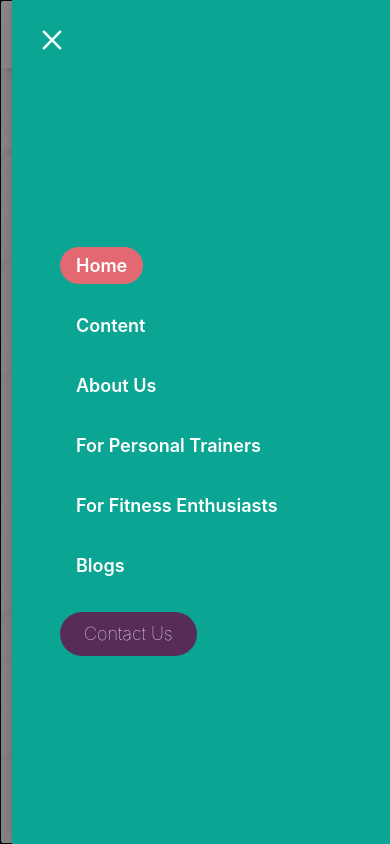
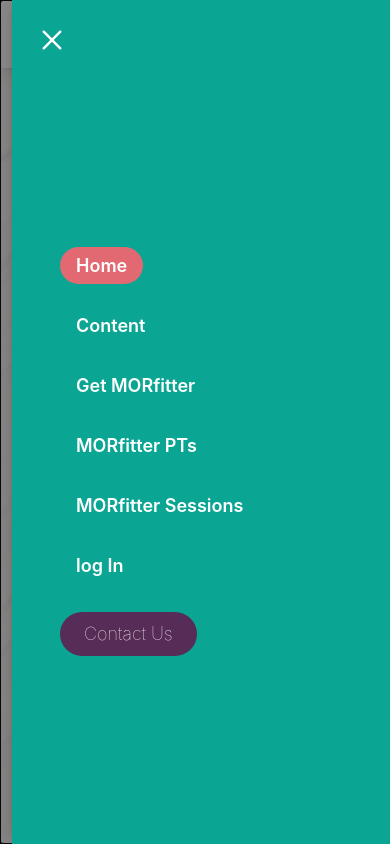
Before and after one commit to MDTanvirAhmedEmon/morfitter-frontend, a Next.js app: page / in a window 390 px wide. Both pictures are taken after a click on the icon 352 px from the left and 34 px from the top of the page. Shown: the top 844 px of the page. Built offline with nearby package versions, Linux system fonts and the light colour scheme.

Commit message:
fixed mobile navbar

```diff
--- a/src/app/(main-layout)/profile/page.js
+++ b/src/app/(main-layout)/profile/page.js
@@ -210,8 +210,8 @@ const Profile = () => {
                         </div>
                         <div className="user-details flex flex-col lg:flex-row lg:justify-between gap-5">
                             <div className="user">
-                                <div className="user-name text-4xl font-semibold capitalize">{user?.firstName} {user?.lastName}</div>
-                                <div className="mt-2 text-2xl">{user?.city}</div>
+                                <div className="user-name text-2xl md:text-4xl font-semibold capitalize">{user?.firstName} {user?.lastName}</div>
+                                <div className="mt-2 text-xl md:text-2xl">{user?.city}</div>
                             </div>
 
                             <div className="following-follower grid grid-cols-1 md:grid-cols-3 gap-5">
--- a/src/components/MainLayout/Home/HeroSection.js
+++ b/src/components/MainLayout/Home/HeroSection.js
@@ -38,14 +38,14 @@ const HeroSection = () => {
                             Achieve your goals with expert trainers and personalized plans,
                             anytime, anywhere.
                         </div>
-                        <div className=" flex items-center gap-6 md:gap-12">
+                        <div className=" flex items-center gap-4 md:gap-12">
                             <Link href={`auth/user-register`}>
-                                <button className="bookBtn text-lg font-medium leading-8 text-white bg-secondary hover:bg-greenColor py-2 md:py-3 px-5 md:px-8 rounded-full capitalize transition-all hover:">
+                                <button className="bookBtn text-md md:text-lg font-medium leading-8 text-white bg-secondary hover:bg-greenColor py-2 md:py-3 px-3 md:px-8 rounded-full capitalize transition-all hover:">
                                     Members Join Free
                                 </button>
                             </Link>
                             <Link href={`/auth/pt-register`}>
-                                <button className="bookBtn text-lg font-medium leading-8 text-white bg-primary hover:bg-greenColor py-2 md:py-3 px-5 md:px-8 rounded-full capitalize transition-all hover:">
+                                <button className="bookBtn text-md md:text-lg font-medium leading-8 text-white bg-primary hover:bg-greenColor py-2 md:py-3 px-3 md:px-8 rounded-full capitalize transition-all hover:">
                                     PTs Join Free
                                 </button>
                             </Link>
--- a/src/components/Shared/Footer.js
+++ b/src/components/Shared/Footer.js
@@ -28,7 +28,7 @@ const Footer = () => {
                             <div className="logo">
                                 <Link
                                     href="#"
-                                    className="text-[57.25px] font-extrabold leading-[55.46px] tracking-[-0.02em]"
+                                    className="text-[40px] md:text-[57.25px] font-extrabold leading-[55.46px] tracking-[-0.02em]"
                                 >
                                     Morfitter
                                 </Link>
--- a/src/components/Shared/MobileNavbar.js
+++ b/src/components/Shared/MobileNavbar.js
@@ -1,11 +1,27 @@
+import { logout } from '@/redux/features/auth/authSlice';
 import { ConfigProvider, Drawer } from 'antd';
+import Cookies from 'js-cookie';
 import Link from 'next/link';
-import { usePathname } from 'next/navigation';
+import { usePathname, useRouter } from 'next/navigation';
 import { RxCross2 } from "react-icons/rx";
+import { useDispatch, useSelector } from 'react-redux';
 
 const MobileNavbar = ({ onClose, open }) => {
     const pathname = usePathname();
     const isActive = (path) => pathname === path;
+    const { role } = useSelector((state) => state.auth);
+    const dispatch = useDispatch();
+    const router = useRouter();
+
+    const handleLogOut = () => {
+        dispatch(logout());
+        Cookies.remove("morfitter-token");
+        Cookies.remove("refreshToken");
+        router.push(`/auth/login`);
+        window.location.reload();
+    };
+
+
     return (
         <ConfigProvider
             theme={{
@@ -44,16 +60,37 @@ const MobileNavbar = ({ onClose, open }) => {
                         </span>
                     </Link>
 
-                    <Link onClick={onClose} href="/about">
+                    <Link onClick={onClose} href="/find-trainers">
                         <span
-                            className={`${isActive("/about")
+                            className={`${isActive("/find-trainers")
                                 ? " rounded-full  bg-primary  text-white"
                                 : ""
                                 }  text-lg rounded-full py-2 px-4 hover:bg-primary  hover:text-white text-white font-semibold`}
                         >
-                            About Us
+                            Get MORfitter
                         </span>
                     </Link>
+                    <Link onClick={onClose} href="/morfitter-pts">
+                        <span
+                            className={`${isActive("/morfitter-pts")
+                                ? " rounded-full  bg-primary text-white"
+                                : ""
+                                }  text-lg rounded-full py-2 px-4 hover:bg-primary  hover:text-white text-white font-semibold`}
+                        >
+                            MORfitter PTs
+                        </span>
+                    </Link>
+                    <Link onClick={onClose} href="/morfitter-sessions">
+                        <span
+                            className={`${isActive("/morfitter-sessions")
+                                ? " rounded-full  bg-primary text-white"
+                                : ""
+                                }  text-lg rounded-full py-2 px-4 hover:bg-primary  hover:text-white text-white font-semibold`}
+                        >
+                            MORfitter Sessions
+                        </span>
+                    </Link>
+                    {role?.role === "trainer" && (
                         <Link onClick={onClose} href="/trainer-profile">
                             <span
                                 className={`${isActive("/trainer-profile")
@@ -61,9 +98,11 @@ const MobileNavbar = ({ onClose, open }) => {
                                     : ""
                                     }  text-lg rounded-full py-2 px-4 hover:bg-primary  hover:text-white text-white font-semibold`}
                             >
-                            For Personal Trainers
+                                PT Profile
                             </span>
                         </Link>
+                    )}
+                    {role?.role === "trainee" && (
                         <Link onClick={onClose} href="/profile">
                             <span
                                 className={`${isActive("/profile")
@@ -71,10 +110,48 @@ const MobileNavbar = ({ onClose, open }) => {
                                     : ""
                                     }  text-lg rounded-full py-2 px-4 hover:bg-primary  hover:text-white text-white font-semibold`}
                             >
-                            For Fitness Enthusiasts
+                                Profile
                             </span>
                         </Link>
-                    <Link onClick={onClose} href="/blog">
+                    )}
+
+                    {role?.role === "admin" ||
+                        (role?.role === "super_admin" && (
+                            <Link onClick={onClose} href="/admin">
+                                <span
+                                    className={`${isActive("/admin")
+                                        ? " rounded-full  bg-primary text-white"
+                                        : ""
+                                        }  text-lg rounded-full py-2 px-4 hover:bg-primary  hover:text-white text-white font-semibold`}
+                                >
+                                    Dashboard
+                                </span>
+                            </Link>
+                        ))}
+
+                    {role?.role && (
+                        <Link onClick={onClose} href="/auth/login">
+                            <span
+                                onClick={handleLogOut}
+                                className={` text-lg rounded-full py-2 px-4 hover:bg-primary  hover:text-white text-white font-semibold`}
+                            >
+                                Log Out
+                            </span>
+                        </Link>
+                    )}
+                    {!role && (
+                        <Link onClick={onClose} href="/auth/login">
+                            <span
+                                className={`${isActive("/auth/login")
+                                    ? " rounded-full  bg-primary text-white"
+                                    : ""
+                                    }  text-lg rounded-full py-2 px-4 hover:bg-primary  hover:text-white text-white font-semibold`}
+                            >
+                                log In
+                            </span>
+                        </Link>
+                    )}
+                    {/* <Link onClick={onClose} href="/blog">
                         <span
                             className={`${isActive("/blog")
                                 ? " rounded-full  bg-primary  text-white"
@@ -83,15 +160,17 @@ const MobileNavbar = ({ onClose, open }) => {
                         >
                             Blogs
                         </span>
-                    </Link>
+                    </Link> */}
                     <div>
+                        <Link onClick={onClose} href="/contact-us">
                             <button className="py-2 px-6 text-lg font-thin bg-secondary text-white rounded-full hover:bg-teal-500 transition-all">
                                 Contact Us
                             </button>
+                        </Link>
                     </div>
                 </div>
             </Drawer>
-        </ConfigProvider>
+        </ConfigProvider >
 
     );
 };
```
Also changed, not shown: src/components/Shared/Header.js (+8 -16 lines). Lines whose indentation alone changed are shown as unchanged.
